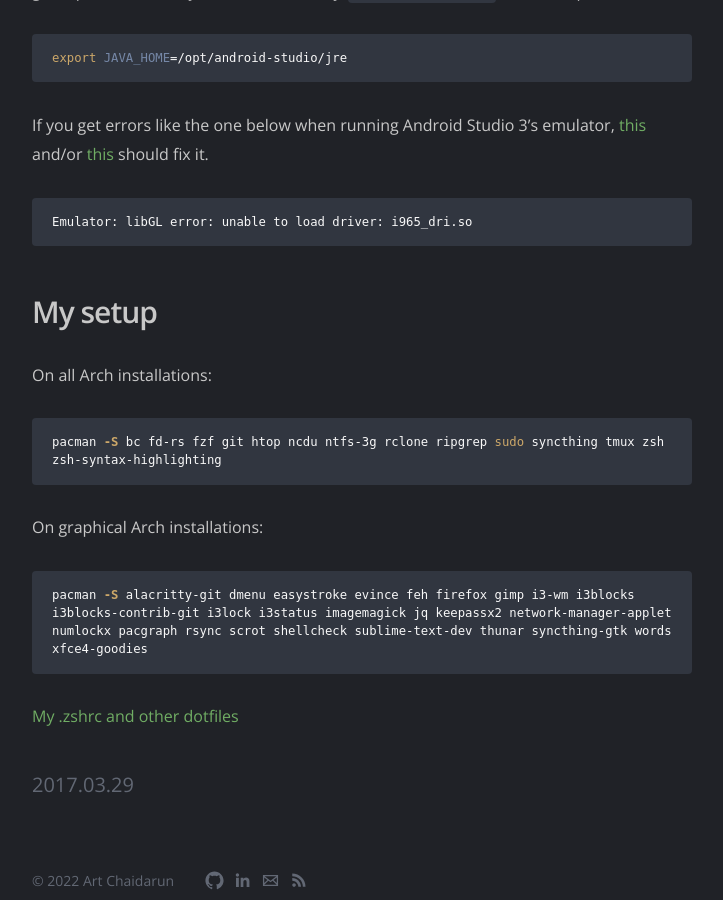
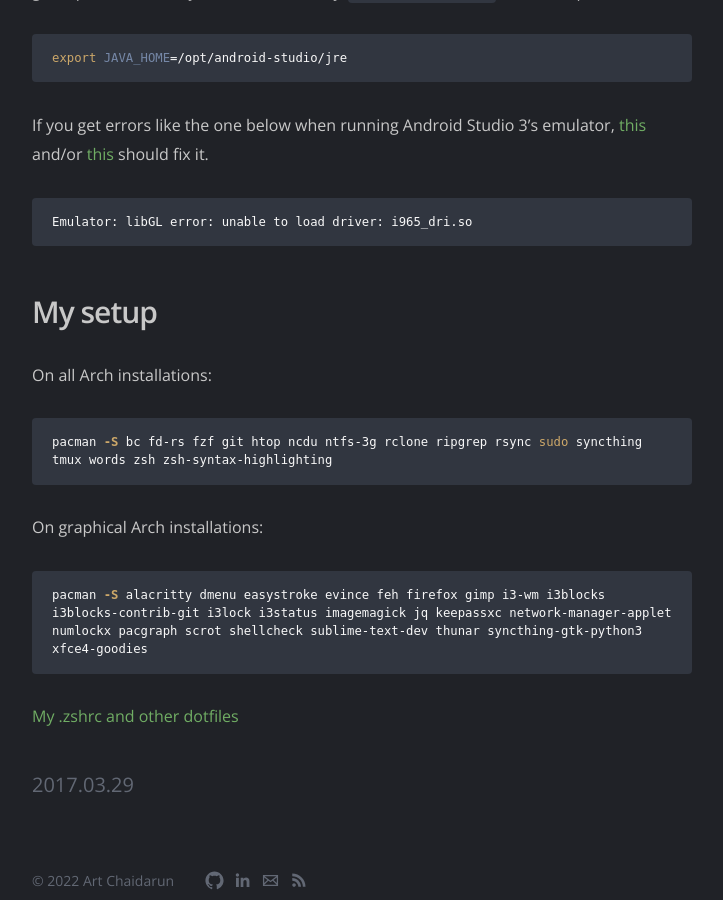
Before and after one commit to artnc/personal-website, a Jekyll site: the page built from src/blog/_posts/2017-03-29-arch-notes.md, in a window 1280 px wide and 900 px high, scrolled down 12922 px. Shown: the whole window, without its empty margins (278-1001 px from the left). Built offline with Jekyll 4.4.1, drawn with Linux system fonts in a browser that asks for light colours; comment, search, counter and statistics services are not loaded; some of the changed text lies outside the part shown.

Commit message:
Update packages in /arch-notes

````diff
--- a/src/blog/_posts/2017-03-29-arch-notes.md
+++ b/src/blog/_posts/2017-03-29-arch-notes.md
@@ -400,13 +400,13 @@
 On all Arch installations:
 
 ```shell
-pacman -S bc fd-rs fzf git htop ncdu ntfs-3g rclone ripgrep sudo syncthing tmux zsh zsh-syntax-highlighting
+pacman -S bc fd-rs fzf git htop ncdu ntfs-3g rclone ripgrep rsync sudo syncthing tmux words zsh zsh-syntax-highlighting
 ```
 
 On graphical Arch installations:
 
 ```shell
-pacman -S alacritty-git dmenu easystroke evince feh firefox gimp i3-wm i3blocks i3blocks-contrib-git i3lock i3status imagemagick jq keepassx2 network-manager-applet numlockx pacgraph rsync scrot shellcheck sublime-text-dev thunar syncthing-gtk words xfce4-goodies
+pacman -S alacritty dmenu easystroke evince feh firefox gimp i3-wm i3blocks i3blocks-contrib-git i3lock i3status imagemagick jq keepassxc network-manager-applet numlockx pacgraph scrot shellcheck sublime-text-dev thunar syncthing-gtk-python3 xfce4-goodies
 ```
 
 [My .zshrc and other dotfiles](https://github.com/artnc/dotfiles)
````
Also changed, not shown: other parts of src/blog/_posts/2017-03-29-arch-notes.md (+1 -1 lines).
